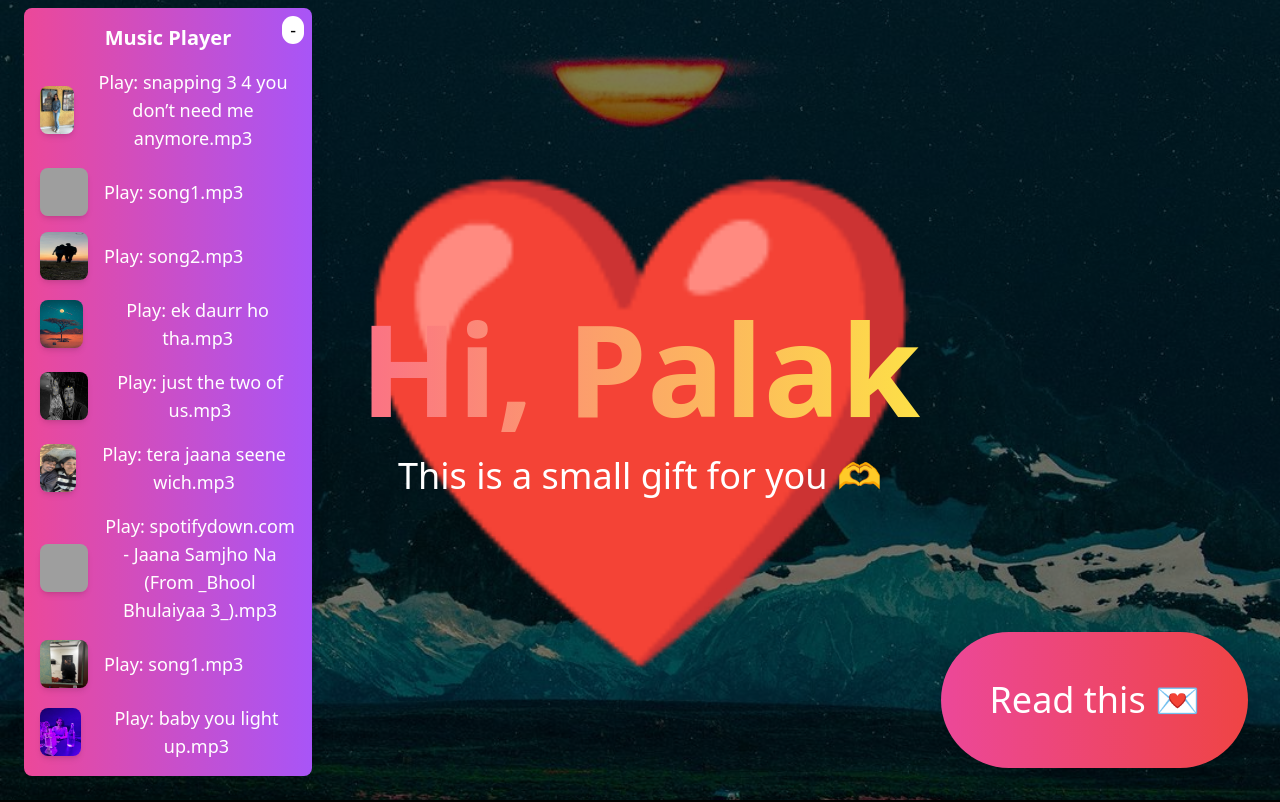
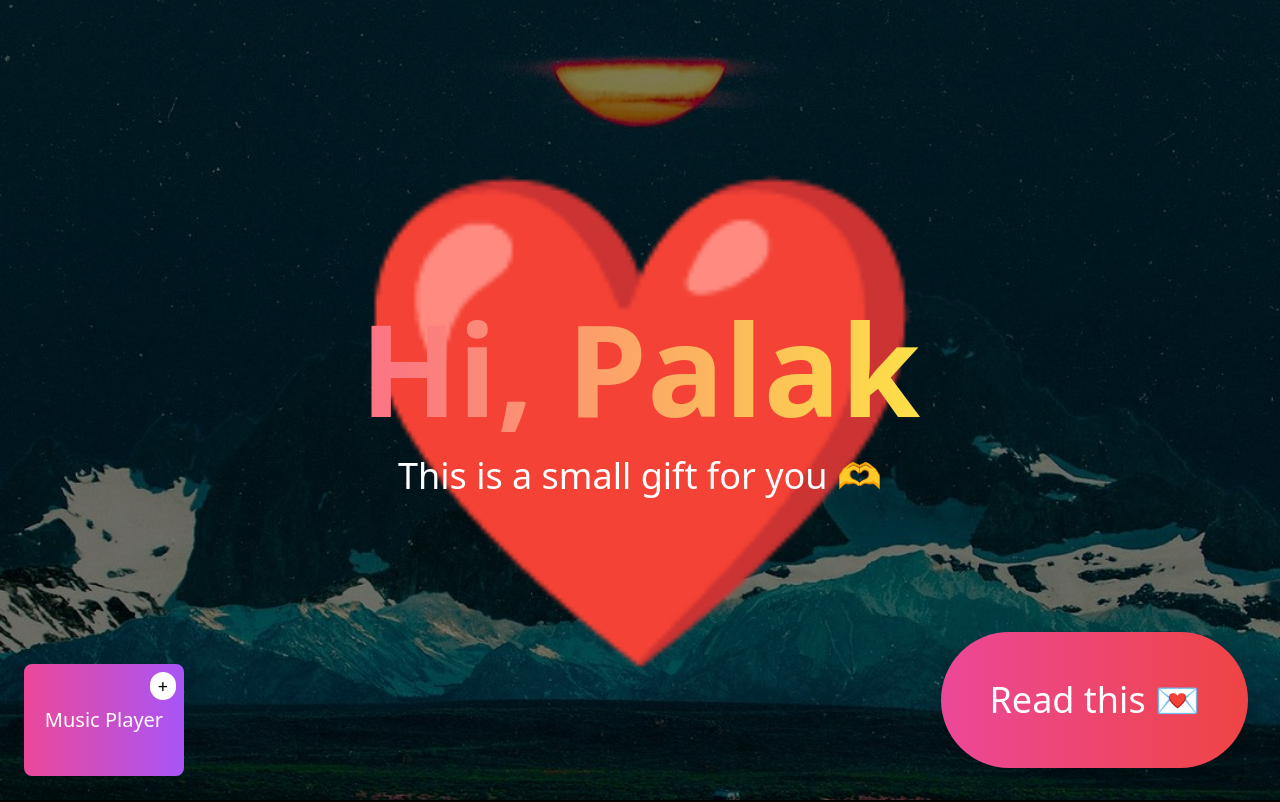
Before and after one commit to prashant-2204/surprise, a Next.js app: page / in a window 1280 px wide. Shown: the top 802 px of the page. Built offline with nearby package versions, Linux system fonts and the light colour scheme; grey boxes are pictures that could not be loaded.

Commit message:
music collapse default change

```diff
--- a/components/MusicPlayer.js
+++ b/components/MusicPlayer.js
@@ -6,7 +6,7 @@ export default function MusicPlayer() {
   const [tracks, setTracks] = useState([]);
   const [currentTrack, setCurrentTrack] = useState(null);
   const [isPlaying, setIsPlaying] = useState(false);
-  const [isCollapsed, setIsCollapsed] = useState(false); // Collapsible state
+  const [isCollapsed, setIsCollapsed] = useState(true); // Collapsible state
   const dragRef = useRef(null); // Ref for Draggable
 
   useEffect(() => {
```
